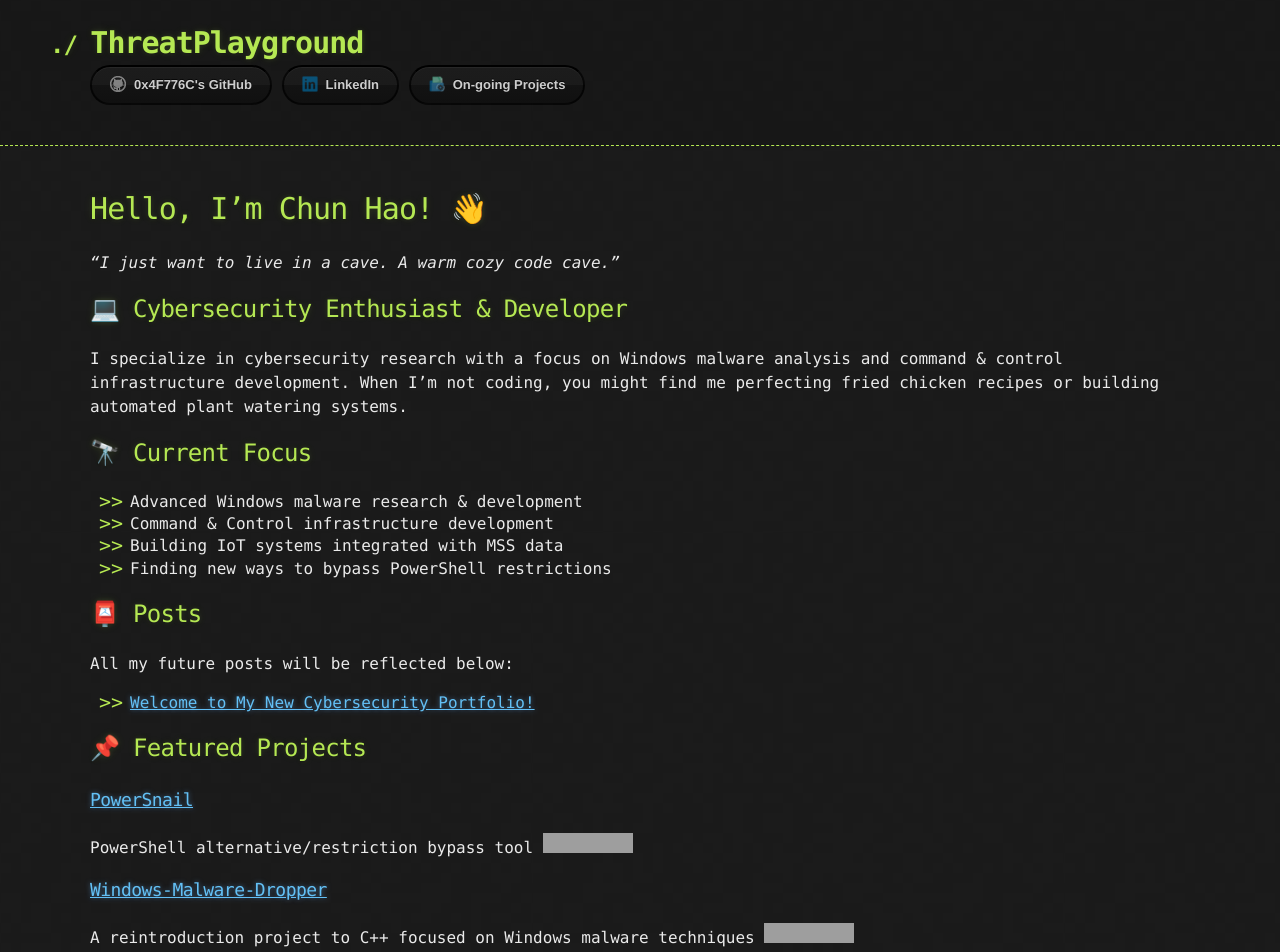
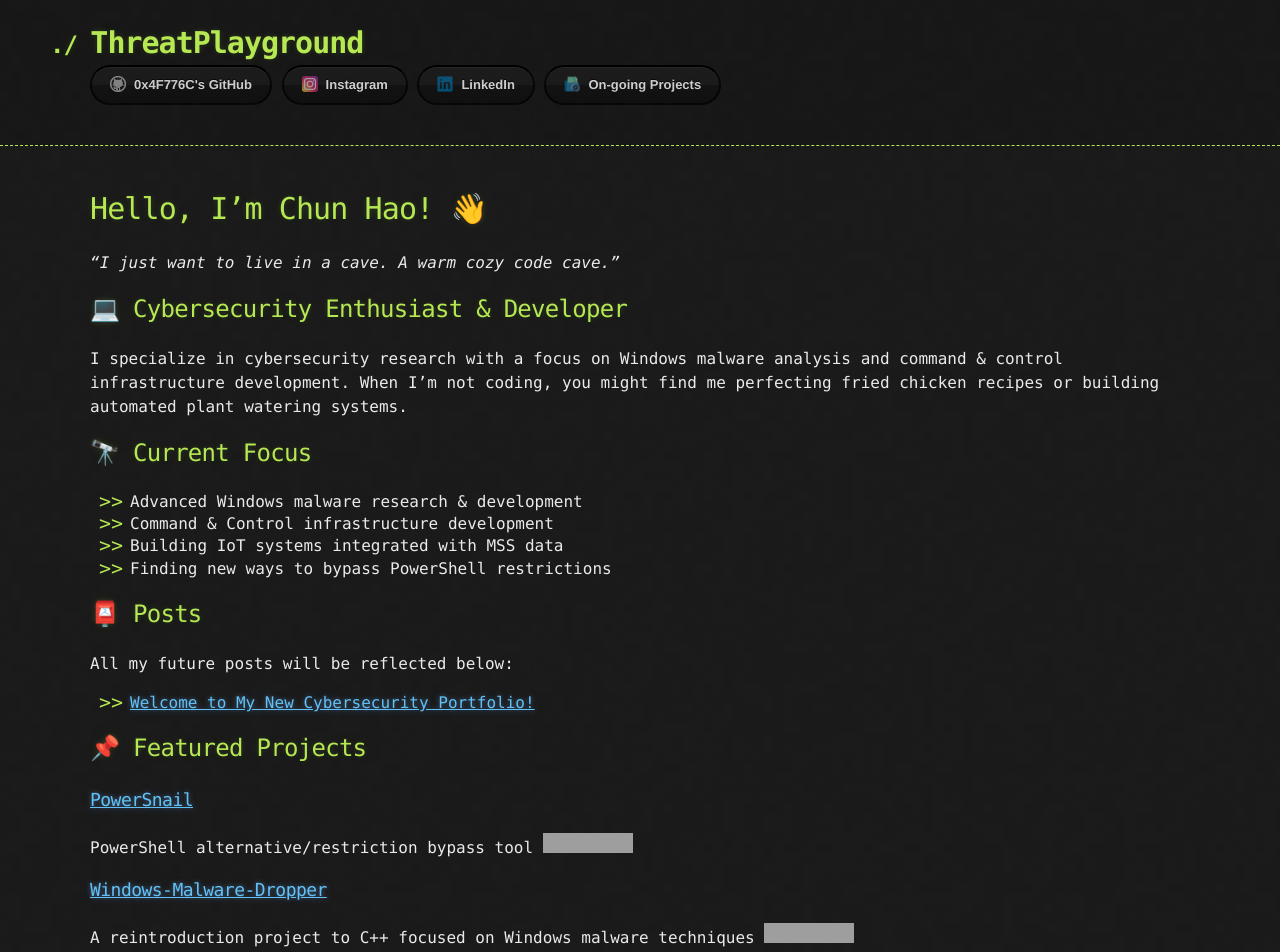
Before and after one commit to 0x4F776C/0x4F776C.github.io, a Jekyll site: the page built from index.md, in a window 1280 px wide. Shown: the top 952 px of the page. Built offline with Jekyll 4.4.1, drawn with Linux system fonts in a browser that asks for light colours; our own code applies the rules of GitHub Pages for plain Markdown files; grey boxes are pictures that could not be loaded.

Commit message:
add instagram

```diff
--- a/_layouts/default.html
+++ b/_layouts/default.html
@@ -19,6 +19,7 @@
 
         <section>
           <a href="https://github.com/0x4F776C" class="btn btn-github"><span class="icon"></span>{{ site.author }}'s GitHub</a>
+          <a href="https://www.instagram.com/chunhao._" class="btn btn-instagram"><span class="icon"></span>Instagram</a>
           <a href="https://sg.linkedin.com/in/lee-chun-hao" class="btn btn-linkedin"><span class="icon"></span>LinkedIn</a>
           <a href="/repositories" class="btn btn-project"><span class="icon"></span>On-going Projects</a>
         </section>
--- a/_sass/jekyll-theme-hacker.scss
+++ b/_sass/jekyll-theme-hacker.scss
@@ -244,6 +244,11 @@ hr {
   background: url("../images/linkedin.png") 0 0 no-repeat;
 }
 
+.btn-instagram .icon {
+  opacity: 0.6;
+  background: url("../images/instagram.png") 0 0 no-repeat;
+}
+
 .btn-project .icon {
   opacity: 0.6;
   background: url("../images/project.png") 0 0 no-repeat;
```
Also changed, not shown: assets/images/instagram.png (added).
